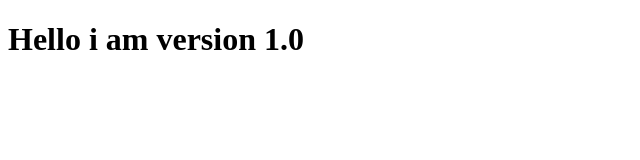
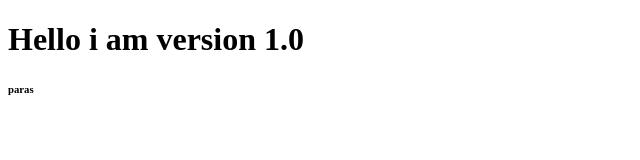
Before and after one commit to paras-prajapati/m-prashant-git, a plain HTML site: page index.html in a window 1280 px wide. Shown: the full height of the page, 0-640 px from the left. Drawn offline with Linux system fonts and the light colour scheme.

Commit message:
added entry paras

```diff
--- a/index.html
+++ b/index.html
@@ -7,5 +7,6 @@
 </head>
 <body>
     <h1>Hello i am version 1.0</h1>
+    <h6>paras</h6>
 </body>
 </html>
```
